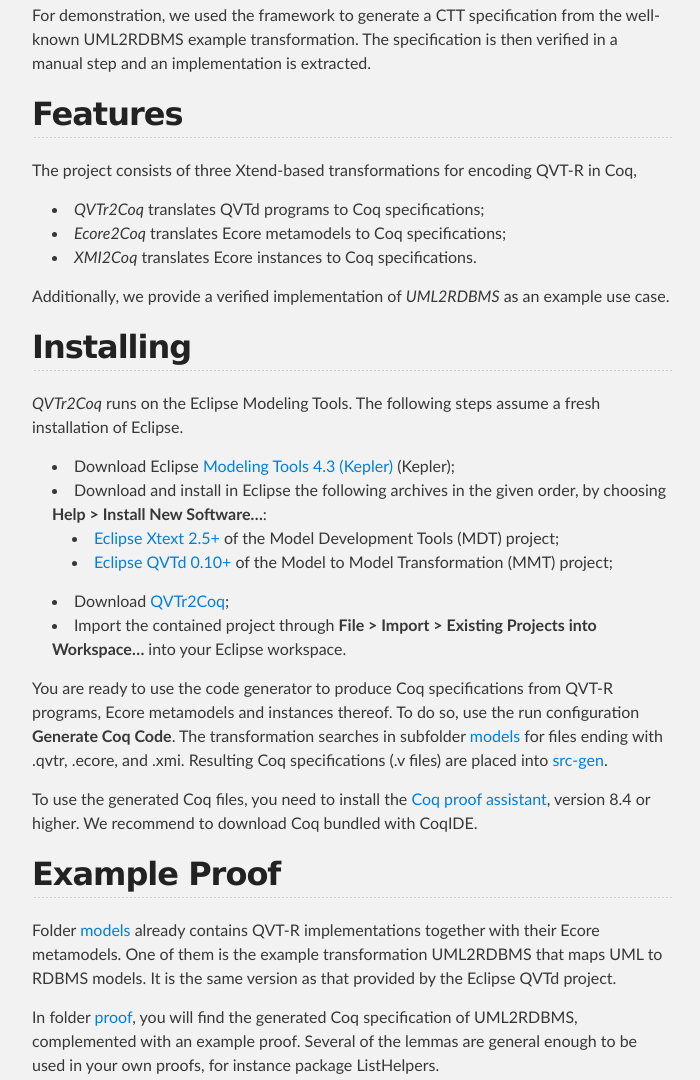
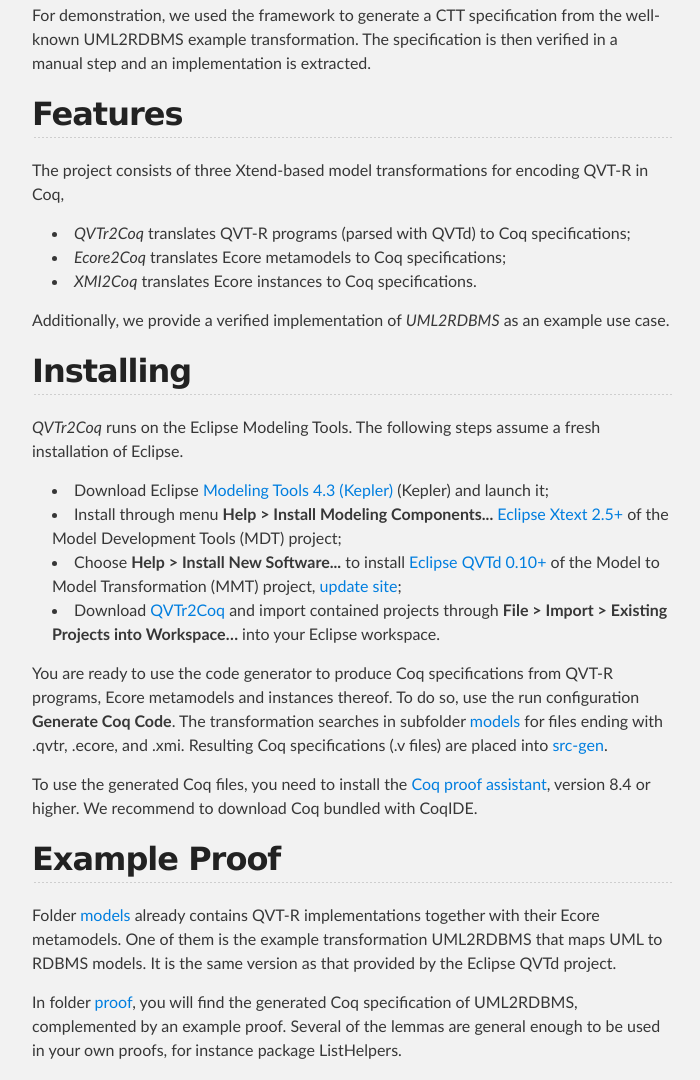
Before and after one commit to qvt/qvtr2coq, a plain HTML site: page index.html in a window 1280 px wide. Shown: the part 730-1810 px from the top of the page, without its empty margins (288-988 px from the left). Drawn offline with Linux system fonts and the light colour scheme.

```diff
--- a/index.html
+++ b/index.html
@@ -45,11 +45,11 @@
 <h2>
 <a name="features" class="anchor" href="#features"><span class="octicon octicon-link"></span></a>Features</h2>
 
-<p>The project consists of three Xtend-based transformations for encoding QVT-R in Coq,</p>
+<p>The project consists of three Xtend-based model transformations for encoding QVT-R in Coq,</p>
 
 <ul>
 <li>
-<em>QVTr2Coq</em> translates QVTd programs to Coq specifications;</li>
+<em>QVTr2Coq</em> translates QVT-R programs (parsed with QVTd) to Coq specifications;</li>
 <li>
 <em>Ecore2Coq</em> translates Ecore metamodels to Coq specifications;</li>
 <li>
@@ -62,18 +62,10 @@
 <p><em>QVTr2Coq</em> runs on the Eclipse Modeling Tools. The following steps assume a fresh installation of Eclipse. </p>
 
 <ul>
-<li>Download Eclipse <a href="http://www.eclipse.org/downloads/packages/eclipse-modeling-tools/keplersr1">Modeling Tools 4.3 (Kepler)</a> (Kepler);</li>
-<li>Download and install in Eclipse the following archives in the given order, by choosing <strong>Help &gt; Install New Software…</strong>:
-
-<ul>
-<li>
-<a href="http://www.eclipse.org/modeling/tmf/downloads/?project=xtext">Eclipse Xtext 2.5+</a> of the Model Development Tools (MDT) project;</li>
-<li>
-<a href="http://www.eclipse.org/mmt/downloads/?project=qvtd">Eclipse QVTd 0.10+</a> of the Model to Model Transformation (MMT) project;</li>
-</ul>
-</li>
-<li>Download <a href="https://github.com/qvt/qvtr2coq/zipball/master">QVTr2Coq</a>;</li>
-<li>Import the contained project through <strong>File &gt; Import &gt; Existing Projects into Workspace…</strong> into your Eclipse workspace.</li>
+<li>Download Eclipse <a href="http://www.eclipse.org/downloads/packages/eclipse-modeling-tools/keplersr1">Modeling Tools 4.3 (Kepler)</a> (Kepler) and launch it;</li>
+<li>Install through menu <strong>Help &gt; Install Modeling Components...</strong> <a href="http://www.eclipse.org/modeling/tmf/downloads/?project=xtext">Eclipse Xtext 2.5+</a> of the Model Development Tools (MDT) project;</li>
+<li>Choose <strong>Help &gt; Install New Software...</strong> to install <a href="http://www.eclipse.org/mmt/downloads/?project=qvtd">Eclipse QVTd 0.10+</a> of the Model to Model Transformation (MMT) project, <a href="http://download.eclipse.org/mmt/qvtd/updates/releases">update site</a>;</li>
+<li>Download <a href="https://github.com/qvt/qvtr2coq/zipball/master">QVTr2Coq</a> and import contained projects through <strong>File &gt; Import &gt; Existing Projects into Workspace…</strong> into your Eclipse workspace.</li>
 </ul><p>You are ready to use the code generator to produce Coq specifications from QVT-R programs, Ecore metamodels and instances thereof. To do so, use the run configuration <strong>Generate Coq Code</strong>. The transformation searches in subfolder <a href="http://github.com/qvt/qvtr2coq/tree/master/edu.kit.ipd.sdq.mdsd.qvtrelation2coq/models">models</a> for files ending with .qvtr, .ecore, and .xmi. Resulting Coq specifications (.v files) are placed into <a href="http://github.com/qvt/qvtr2coq/tree/master/edu.kit.ipd.sdq.mdsd.qvtrelation2coq/src-gen">src-gen</a>. </p>
 
 <p>To use the generated Coq files, you need to install the <a href="http://coq.inria.fr/download">Coq proof assistant</a>, version 8.4 or higher. We recommend to download Coq bundled with CoqIDE.</p>
@@ -83,7 +75,7 @@
 
 <p>Folder <a href="http://github.com/qvt/qvtr2coq/tree/master/edu.kit.ipd.sdq.mdsd.qvtrelation2coq/models">models</a> already contains QVT-R implementations together with their Ecore metamodels. One of them is the example transformation UML2RDBMS that maps UML to RDBMS models. It is the same version as that provided by the Eclipse QVTd project.</p>
 
-<p>In folder <a href="http://github.com/qvt/qvtr2coq/tree/master/edu.kit.ipd.sdq.mdsd.qvtrelation2coq/proof">proof</a>, you will find the generated Coq specification of UML2RDBMS, complemented with an example proof. Several of the lemmas are general enough to be used in your own proofs, for instance package ListHelpers.</p>
+<p>In folder <a href="http://github.com/qvt/qvtr2coq/tree/master/edu.kit.ipd.sdq.mdsd.qvtrelation2coq/proof">proof</a>, you will find the generated Coq specification of UML2RDBMS, complemented by an example proof. Several of the lemmas are general enough to be used in your own proofs, for instance package ListHelpers.</p>
 
 
 
```
Also changed, not shown: params.json (+1 -1 lines).
